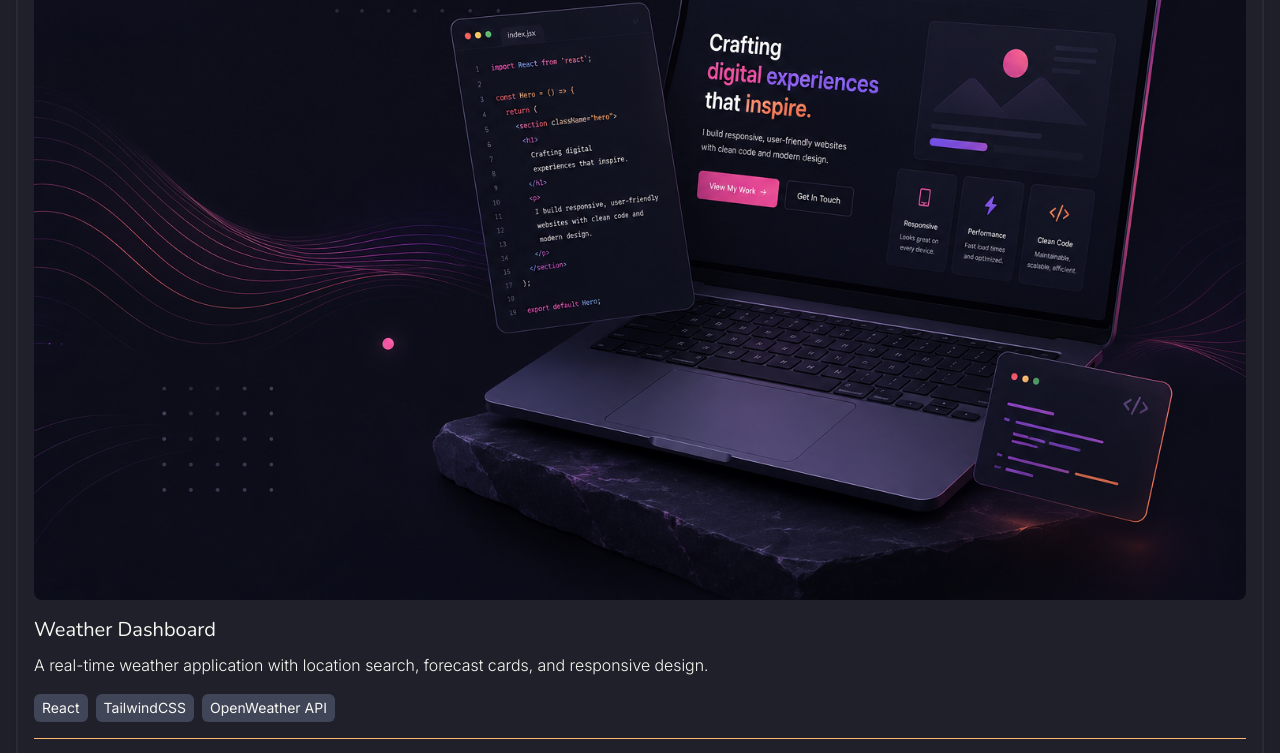
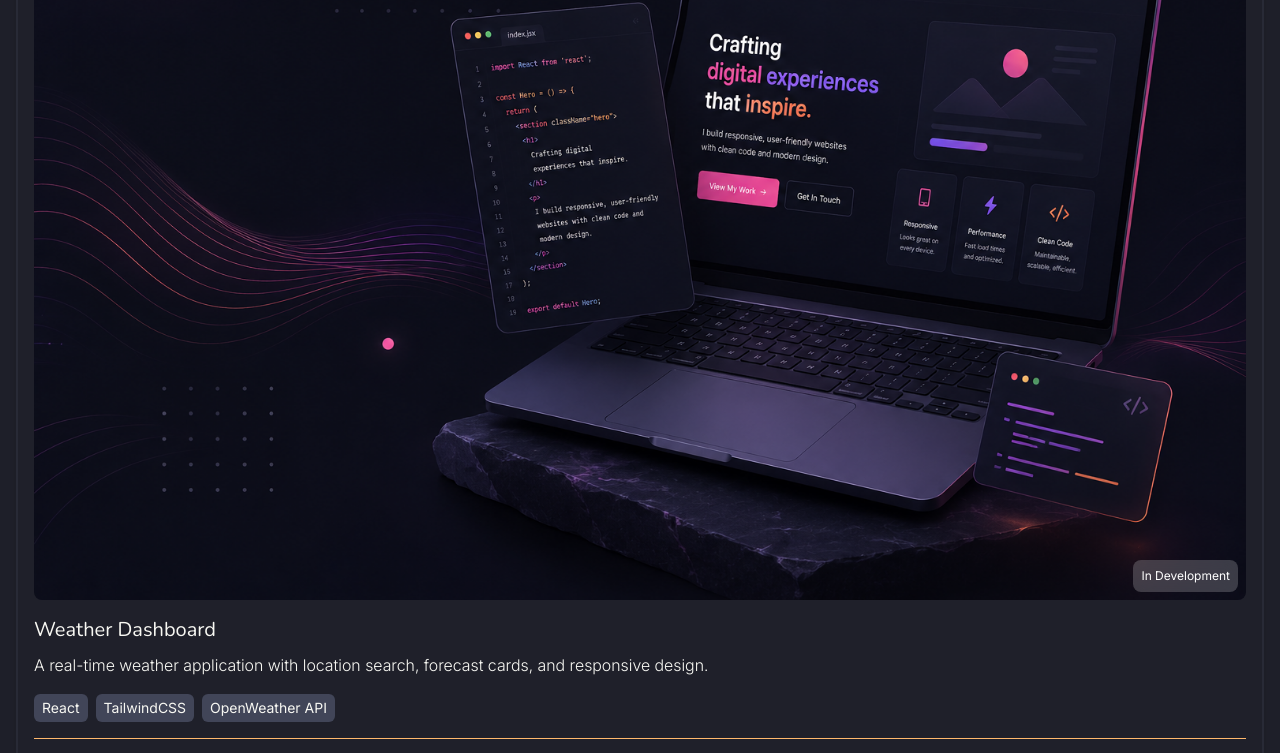
Before and after one commit to Cruse180795/My_Portfolio, a React (Vite) app: page / in a window 1280 px wide. Shown: the part 1079-1832 px from the top of the page. Built offline with nearby package versions, Linux system fonts and the light colour scheme.

Commit message:
Updated project data to include a project status

```diff
--- a/src/App.tsx
+++ b/src/App.tsx
@@ -20,6 +20,7 @@ const projectTests = [
     description: "A real-time weather application with location search, forecast cards, and responsive design.",
     techStack: ["React", "TailwindCSS", "OpenWeather API"],
     imageUrl: TestProjectOneImage,
+    status: "In Development",
     githubUrl: "",
     liveUrl: ""
   }
--- a/src/components/sections/ProjectSection.tsx
+++ b/src/components/sections/ProjectSection.tsx
@@ -8,6 +8,7 @@ interface Project {
   description: string;
   techStack: string[];
   imageUrl: string;
+  status: string;
   githubUrl: string;
   liveUrl: string;
 }
--- a/src/components/ui/ProjectCard.tsx
+++ b/src/components/ui/ProjectCard.tsx
@@ -4,6 +4,7 @@ interface ProjectCardProps {
     description: string;
     techStack: string[];
     imageUrl: string;
+    status: string;
     githubUrl: string;
     liveUrl: string;
   };
@@ -16,13 +17,17 @@ import ExternalLinkIcon from "../icons/ExternalLinkIcon";
 export default function ProjectCard({ project }: ProjectCardProps) {
   return (
     <li className="border-base-100 shadow-xl border-2 rounded-lg p-4 space-y-4">
-      {/** Project Image */}
-      <img src={project.imageUrl} alt={project.title} className="rounded-lg border-neutral" />
+      <div className="relative">
+        {/** Project Image */}
+        <img src={project.imageUrl} alt={project.title} className="rounded-lg border-neutral" />
+         <p className="text-xs text-white absolute bottom-2 right-2 rounded-lg p-2 backdrop-blur-sm bg-white/20">{ project.status }</p>
+      </div>
 
       <div className="space-y-4">
         <div className="space-y-2">
           <h3 className="text-xl">{ project.title }</h3>
           <p className="leading-relaxed font-light text-pretty">{ project.description }</p>
+
         </div>
 
 
```
